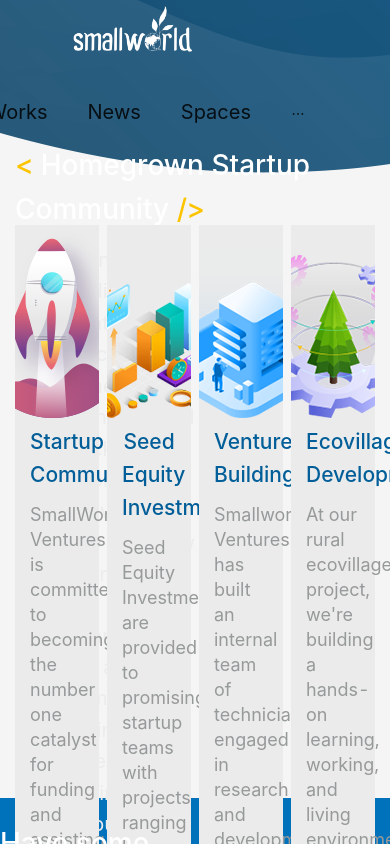
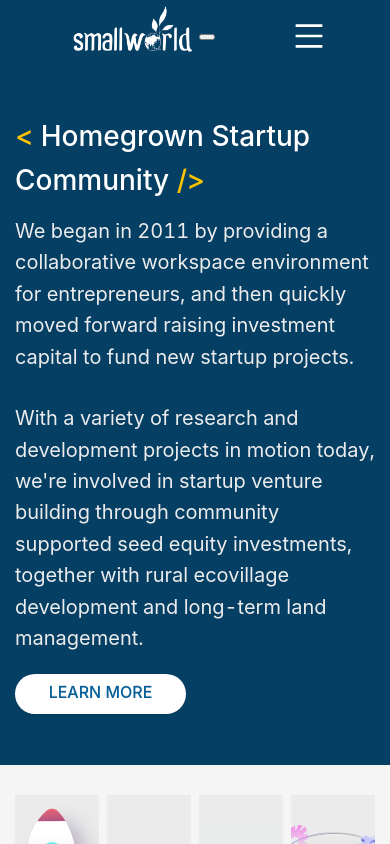
Before and after one commit to reachea/smallworld_clone, a React (Create React App) app: page / in a window 390 px wide. Shown: the top 844 px of the page. Built offline with nearby package versions, Linux system fonts and the light colour scheme; the HTML template or start-up script is replaced by a standard one.

Commit message:
Nav Responsive Fixed

```diff
--- a/package.json
+++ b/package.json
@@ -3,6 +3,7 @@
   "version": "0.1.0",
   "private": true,
   "dependencies": {
+    "@ant-design/icons": "^4.2.1",
     "@testing-library/jest-dom": "^4.2.4",
     "@testing-library/react": "^9.3.2",
     "@testing-library/user-event": "^7.1.2",
--- a/src/App.css
+++ b/src/App.css
@@ -44,7 +44,6 @@
 
 .ant-layout-content {
   min-height: 100vh;
-  position: relative;
 }
 
 /* Other Components */
--- a/src/Nav.css
+++ b/src/Nav.css
@@ -1,4 +1,8 @@
 /* Header */
+
+element.style {
+  display: initial;
+}
 
 .ant-layout-header {
   background: none;
@@ -15,33 +19,42 @@
 .ant-menu {
   padding-top: 5px;
   float: right;
-  background: none;
+  background-color: transparent;
   border: none;
   font-size: 20px;
 }
 
-.ant-menu-horizontal > .ant-menu-item > .nav-item {
+.ant-menu:not(.ant-menu-horizontal) .ant-menu-item-selected {
+  background-color: transparent;
+}
+
+.nav-list > .ant-menu-item {
+  display: inline;
+  background-color: transparent;
+}
+
+.nav-list > .ant-menu-item > .nav-item {
   border-bottom: none;
   color: white;
 }
 
-.ant-menu-horizontal > .ant-menu-item-selected {
+.nav-list > .ant-menu-item-selected {
   border-bottom: none;
 }
 
-.ant-menu-horizontal > .ant-menu-item:hover {
+.nav-list > .ant-menu-item:hover {
   border-bottom: none;
 }
 
-.ant-menu-horizontal > .ant-menu-item:hover a {
+.nav-list > .ant-menu-item:hover a {
   color: white;
 }
 
-.ant-menu-horizontal > .ant-menu-item > .active {
+.nav-list > .ant-menu-item > .active {
   color: orange;
 }
 
-.ant-menu-horizontal > .ant-menu-item:hover > .active {
+.nav-list > .ant-menu-item:hover > .active {
   color: orange;
 }
 
@@ -49,3 +62,82 @@
   transition: none;
   -webkit-transition: none;
 }
+
+.nav-btn {
+  display: none;
+}
+
+/* Hamburger ICON */
+
+.nav-menu {
+  color: white;
+  padding-top: 20px;
+}
+
+.ant-btn-icon-only > * {
+  font-size: 30px;
+  color: white;
+}
+
+.nav-menu:hover {
+  color: white;
+}
+
+.nav-menu:active {
+  color: white;
+}
+
+/* Responsive Nav Bar */
+
+/* Medium devices (tablets, 768px and up) */
+@media (max-width: 768px) {
+
+  /* Navbar */
+  .nav-btn {
+    display: block;
+    float: right;
+  }
+
+  .ant-menu {
+    float: initial;
+  }
+
+  .mobile-background {
+    background-color: rgba(1,94,152,.56);
+    position: fixed;
+    top: 0px;
+    left: -100vh;
+    width: 100%;
+    height: 100vh;
+    cursor: pointer;
+    z-index: 2;
+  }
+
+  .nav-list {
+    position: fixed;
+    width: 60%;
+    height: 100vh;
+    top: 0px;
+    translate: ease-in;
+    transition: .5s !important;
+    background-color: white;
+    z-index: 10;
+  }
+
+  .nav-list > .ant-menu-item {
+    display: block;
+  }
+
+  .nav-list > .ant-menu-item > .nav-item {
+    border-bottom: none;
+    color: #015e98;
+  }
+
+  .nav-list > .ant-menu-item > .active {
+    color: orange;
+  }
+
+  .nav-list > .ant-menu-item:hover a {
+    color: #015e98;
+  }
+}
--- a/src/Nav.tsx
+++ b/src/Nav.tsx
@@ -1,11 +1,32 @@
 import React, { Component } from 'react';
 import './Nav.css';
-import { Layout, Menu} from 'antd';
+import { Layout, Menu, Button} from 'antd';
 import { NavLink } from 'react-router-dom';
+import { MenuOutlined, CloseOutlined } from '@ant-design/icons'
 
 const { Header } = Layout;
 
-class Nav extends Component {
+interface NavState {
+  navMenuOpen: boolean;
+}
+
+class Nav<T> extends Component<T, NavState> {
+
+  protected hideNav: boolean;
+
+  constructor(props: T) {
+    super(props);
+    this.state = { navMenuOpen: false };
+    this.hideNav = false;
+
+    this.menuClick = this.menuClick.bind(this)
+  }
+
+  menuClick = () => {
+    this.setState((state) => ({ navMenuOpen: !this.state.navMenuOpen }));
+    this.hideNav = !this.hideNav;
+  }
+
   render() {
     return (
       <Header>
@@ -13,7 +34,15 @@
           <NavLink to="/" >
             <div className="logo" />
           </NavLink>
-          <Menu mode="horizontal" >
+
+          <Button onClick={this.menuClick} type="text" className="nav-btn nav-menu" icon={this.state.navMenuOpen? <CloseOutlined /> : <MenuOutlined/>} >
+          </Button>
+
+          <button onClick={this.menuClick} >
+            <div className="mobile-background" style={{ left: `${this.hideNav? "0px" : "-100vw"}` }} ></div>
+          </button>
+
+          <Menu className="nav-list" style={{ left: `${this.hideNav? "0px" : "-100vw"}` }} >
             <Menu.Item key="1"  ><NavLink to="/about" className="nav-item" >About</NavLink></Menu.Item>
             <Menu.Item key="2"  ><NavLink to="/works" className="nav-item" >Works</NavLink></Menu.Item>
             <Menu.Item key="3"  ><NavLink to="/news" className="nav-item" >News</NavLink></Menu.Item>
--- a/src/components/Home.css
+++ b/src/components/Home.css
@@ -22,13 +22,14 @@
 .home-navbar {
   width: 100%;
   padding-top: 40px;
+  min-height: 50vw!important;
 }
 
 .home-content-1 {
   background-image: url('../images/banner.png');
   background-position: bottom;
   background-size: inherit;
-  height: 50vw!important;
+  min-height: 50vw!important;
   background-repeat: no-repeat;
 }
 
@@ -222,3 +223,30 @@
   font-size: 12px !important;
   color: #015e98;
 }
+
+/* Responsive */
+
+
+/* Large devices (desktops, 992px and up) */
+@media (max-width: 992px) {
+  .ant-col-12 {
+    flex: initial;
+    max-width: none;
+  }
+  .home-navbar {
+    padding-bottom: 50px;
+  }
+}
+
+
+/* Extra large devices (large desktops, 1200px and up) */
+@media (max-width: 1400px) {
+  .home-content-1 {
+    background-image: none;
+    background-color: #053f64;
+    background-position: bottom;
+    background-size: inherit;
+    min-height: 50vw!important;
+    background-repeat: no-repeat;
+  }
+}
--- a/src/components/Home.tsx
+++ b/src/components/Home.tsx
@@ -17,7 +17,7 @@
           <div className="container home-navbar">
             <h1 > <span className="span-1" >{'<'}</span> Homegrown Startup Community <span className="span-1" >{'/>'}</span></h1>
             <Row>
-              <Col span={12} >
+              <Col span={12} className="home-navbar-1" >
                 <p>
                 We began in 2011 by providing a collaborative workspace environment for entrepreneurs, and then quickly moved forward raising investment capital to fund new startup projects.
                 </p>
@@ -31,7 +31,7 @@
                   </Button>
                 </Link>
               </Col>
-              <Col span={12} >
+              <Col span={12} className="home-navbar-2" >
               </Col>
             </Row>
           </div>
```
Also changed, not shown: 1 other file (tests, documents, lock files or other folders).
